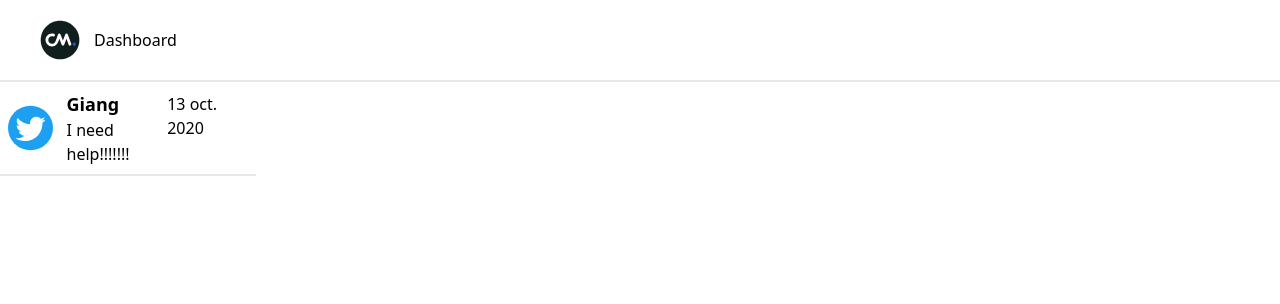
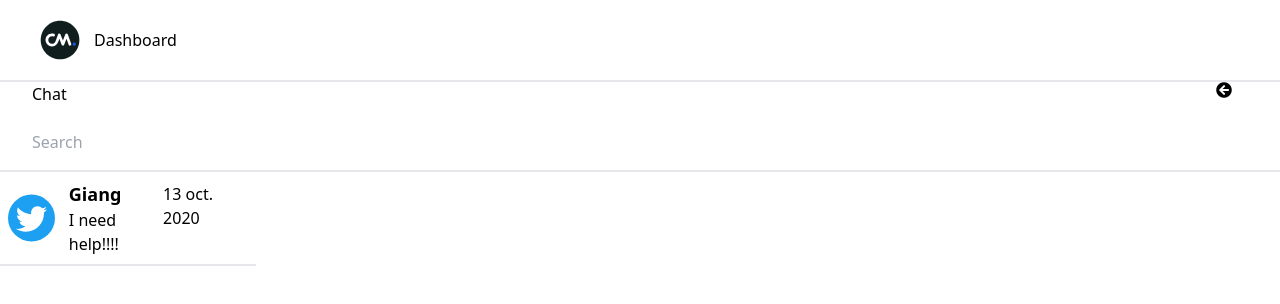
Before and after one commit to WinteryFox/CMNuntiusFrontend, a Next.js app: page / in a window 1280 px wide. Shown: the top 304 px of the page. Built offline with nearby package versions, Linux system fonts and the light colour scheme.

Commit message:
small changes to naming

```diff
--- a/components/chatoverlay.tsx
+++ b/components/chatoverlay.tsx
@@ -4,7 +4,7 @@ import Image from "next/image";
 interface Props {
     name: string,
     channel: string,
-    message: string,
+    content: string,
     time: string,
 }
 
@@ -13,12 +13,10 @@ function Chatoverlay(props: Props) {
 
             <div className={"flex h-full w-1/5 p-2 border-b-2"}>
                 <div className={"inline-flex"}>
-                    <Image className={"w-auto"} src={"/twitter.svg"} alt={"Logo"} width={50} height={50}/>
-
+                    <Image className={"w-auto"} src={props.channel} alt={"Logo"} width={50} height={50}/>
                     <div className={"block"}>
                         <p className={"text-lg font-bold pl-3.5 text-black"}>{props.name}</p>
-                        <p className={"pl-3.5"}>{props.message}</p>
-
+                        <p className={"pl-3.5"}>{props.content}</p>
                     </div>
                     <time dateTime={props.time} className={"py-0.5"}>{props.time}</time>
                 </div>
--- a/pages/index.tsx
+++ b/pages/index.tsx
@@ -5,7 +5,8 @@ import Chatoverlay from "../components/chatoverlay";
 const Home: NextPage = () => {
   return (
     <div>
-      <Chatoverlay channel={""} name={"Giang"} message={"I need help!!!!!!!"} time={"13 oct. 2020"}/>
+        <Chatsidebar title={"Chat"} icon={""}></Chatsidebar>
+      <Chatoverlay channel={"/twitter.svg"} name={"Giang"} content={"I need help!!!!"} time={"13 oct. 2020"}/>
     </div>
   )
 }
```
